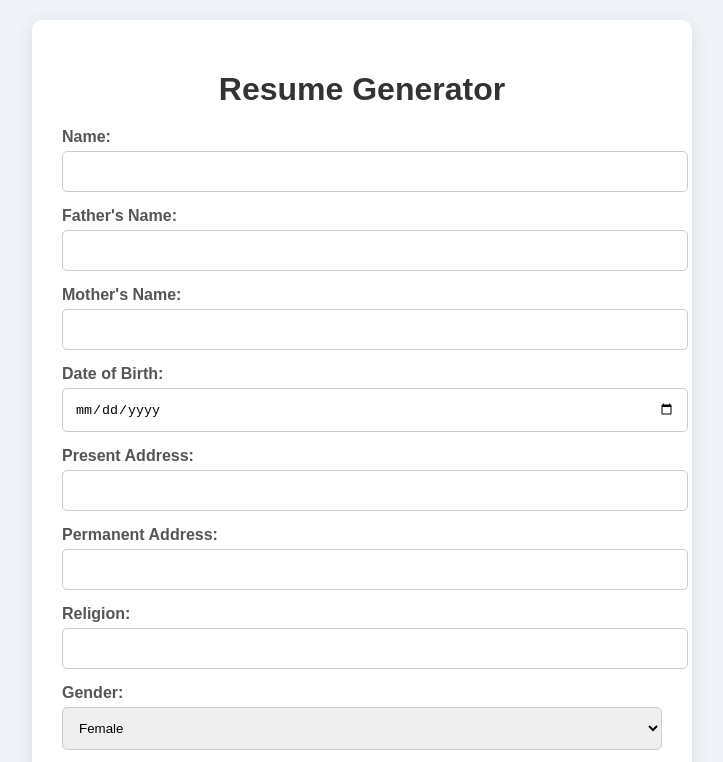
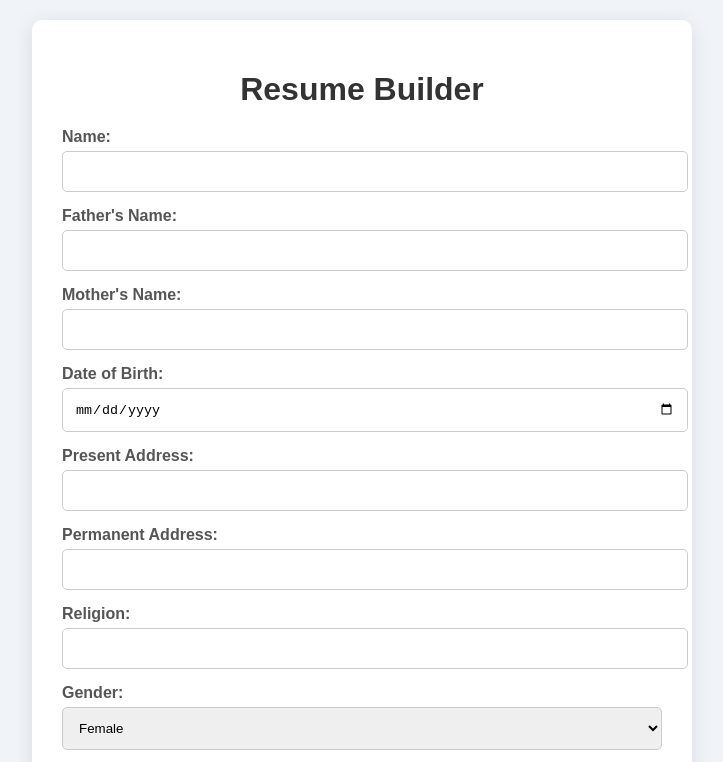
Before and after one commit to Saikat0171/Resume-Builder, a plain HTML site: page index.html in a window 1280 px wide. Shown: the top 762 px of the page, without its empty margins (278-1001 px from the left). Drawn offline with nearby package versions, Linux system fonts and the light colour scheme.

Commit message:
index.html

```diff
--- a/index.html
+++ b/index.html
@@ -3,13 +3,13 @@
 <head>
     <meta charset="UTF-8">
     <meta name="viewport" content="width=device-width, initial-scale=1.0">
-    <title>Resume Generator</title>
+    <title>Resume Builder</title>
     <link rel="stylesheet" href="style.css">
     <script src="https://cdnjs.cloudflare.com/ajax/libs/jspdf/2.4.0/jspdf.umd.min.js"></script>
 </head>
 <body>
     <div class="container">
-        <h1>Resume Generator</h1>
+        <h1>Resume Builder</h1>
         <form id="resume-form">
             <div class="form-group">
                 <label for="name">Name:</label>
```
